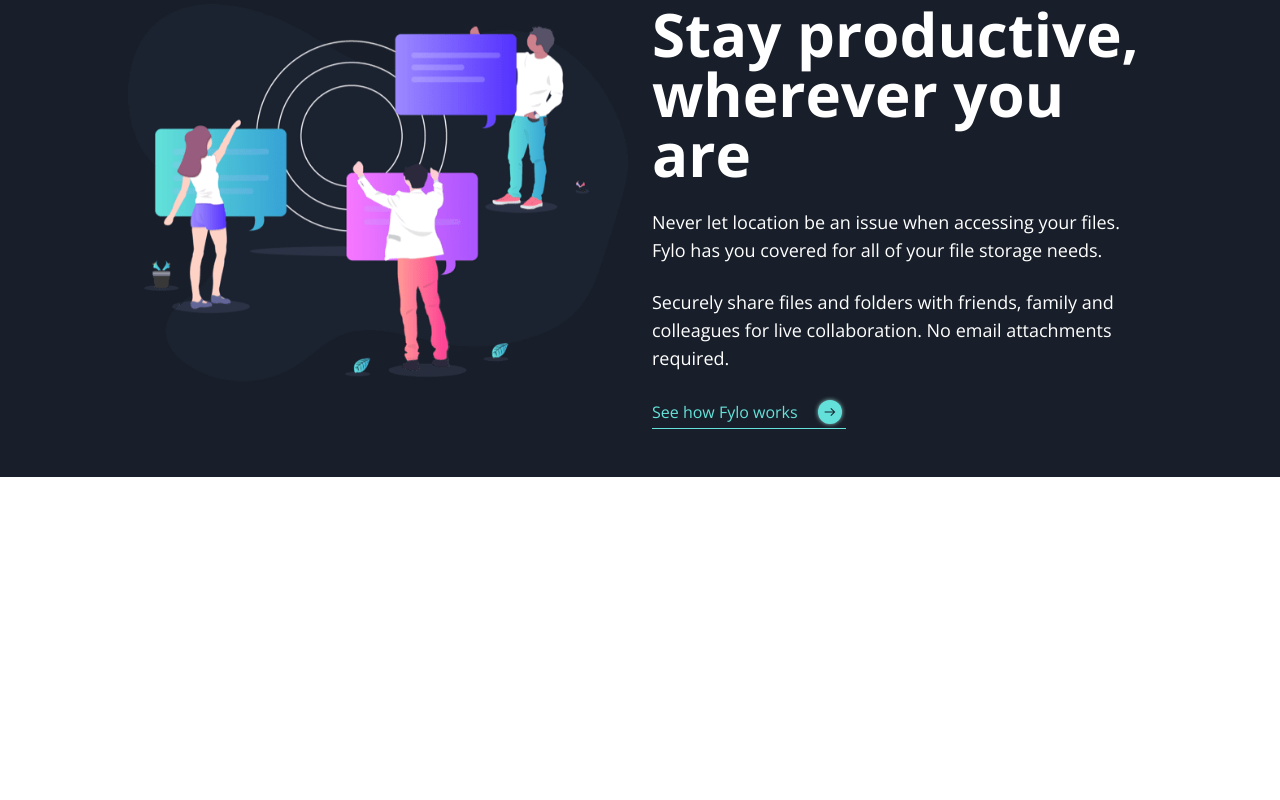
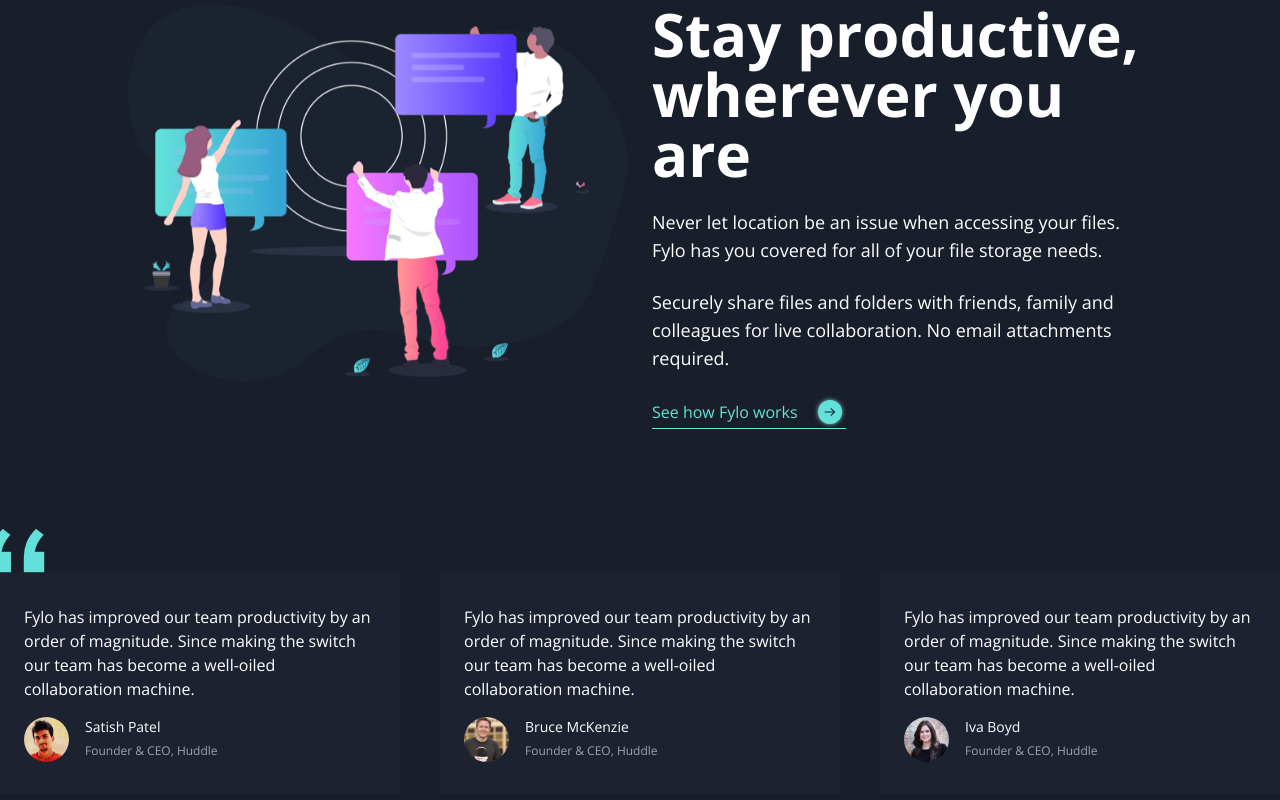
Before and after one commit to AymanSdq/Fylo-dark-, a React (Vite) app: page / in a window 1280 px wide. Shown: the part 1603-2403 px from the top of the page. Before the commit the page ends 2080 px from the top, so only its background shows below. Built offline with nearby package versions, Linux system fonts and the light colour scheme.

Commit message:
Testemonial section

```diff
--- a/src/App.jsx
+++ b/src/App.jsx
@@ -4,6 +4,7 @@
 import Hero from './assets/Hero'
 import Access from './assets/Access'
 import Productiv from './assets/Productiv'
+import Testemonial from './assets/Testemonial'
 
 function App() {
 
@@ -19,6 +20,8 @@
 
             <Productiv />
 
+            <Testemonial />
+
         </main>
     </>
   )
--- /dev/null
+++ b/src/assets/Testemonial.jsx
@@ -0,0 +1,82 @@
+import React from 'react'
+
+function Testemonial() {
+
+    return (
+
+        <section className='flex w-full py-24 justify-center items-center bg-darkBlueBg'>
+
+            <div className=' flex gap-10 justify-center items-center'>
+
+
+                {/* The first profile */}
+                <div className='w-[400px]  bg-[#1c2230] rounded-sm relative px-6 py-8 text-white'>
+                    <img src="/images/bg-quotes.png" alt="quotes" className='absolute  -top-[45px] -left-[10px]' />
+
+                    <p className=''>Fylo has improved our team productivity by an order of magnitude. Since making the switch our team has
+                    become a well-oiled collaboration machine.</p>
+
+                    <div className='flex pt-4 items-center gap-4'>
+
+                        <img src="/images/profile-1.jpg" alt="Profile" className='w-[45px] rounded-full' />
+
+                        <div>
+                            <p className=' text-sm'>Satish Patel</p>
+                            <small className='text-xs text-gray-400'>Founder & CEO, Huddle</small>
+                        </div>
+
+                    </div>
+
+                </div>
+
+
+                {/* The second profile */}
+                <div className='w-[400px]  bg-[#1c2230] rounded-sm relative px-6 py-8 text-white'>
+
+                    <p className=''>Fylo has improved our team productivity by an order of magnitude. Since making the switch our team has
+                    become a well-oiled collaboration machine.</p>
+
+                    <div className='flex pt-4 items-center gap-4'>
+
+                        <img src="/images/profile-2.jpg" alt="Profile" className='w-[45px] rounded-full' />
+
+                        <div>
+                            <p className=' text-sm'>Bruce McKenzie</p>
+                            <small className='text-xs text-gray-400'>Founder & CEO, Huddle</small>
+                        </div>
+
+                    </div>
+
+                </div>
+
+
+
+                {/* The third profile */}
+                <div className='w-[400px]  bg-[#1c2230] rounded-sm relative px-6 py-8 text-white'>
+
+                    <p className=''>Fylo has improved our team productivity by an order of magnitude. Since making the switch our team has
+                    become a well-oiled collaboration machine.</p>
+
+                    <div className='flex pt-4 items-center gap-4'>
+
+                        <img src="/images/profile-3.jpg" alt="Profile" className='w-[45px] rounded-full' />
+
+                        <div>
+                            <p className=' text-sm'>Iva Boyd</p>
+                            <small className='text-xs text-gray-400'>Founder & CEO, Huddle</small>
+                        </div>
+
+                    </div>
+
+                </div>
+
+            </div>
+
+        </section>
+
+
+    )
+
+}
+
+export default Testemonial
```
